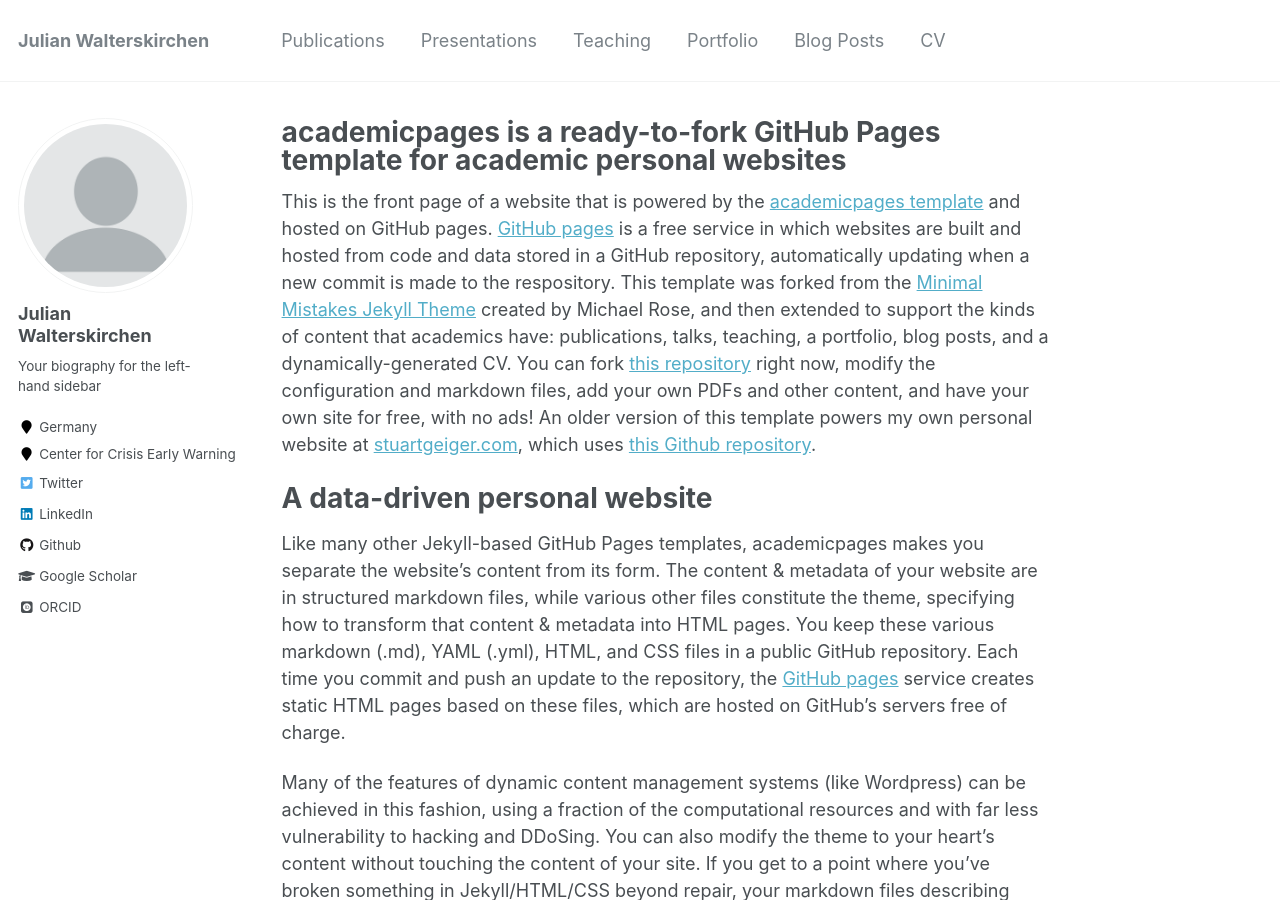
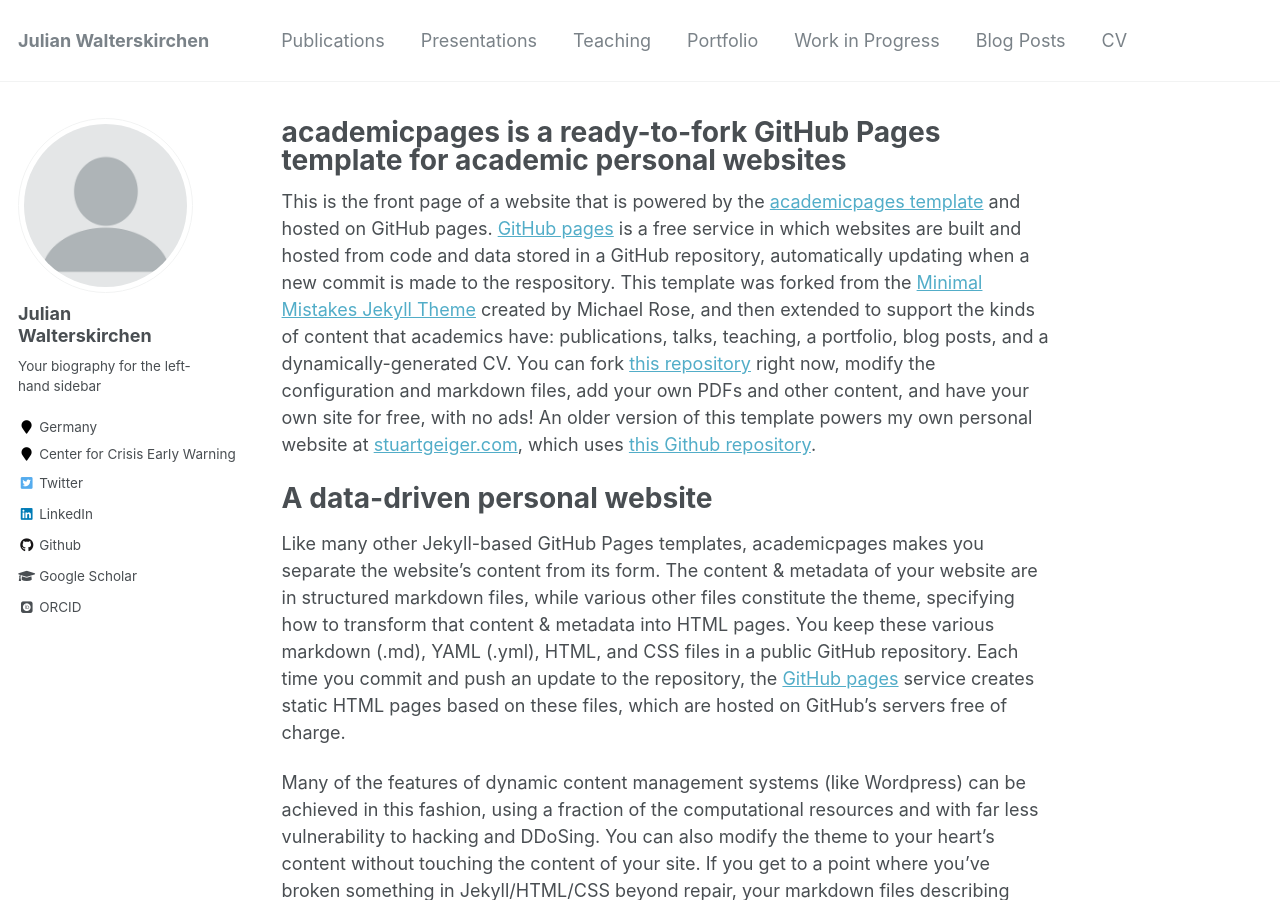
Before and after one commit to jwalterskirchen/jwalterskirchen.github.io, a Jekyll site: the page built from _pages/about.md, in a window 1280 px wide and 900 px high. Built offline with Jekyll 4.4.1, drawn with Linux system fonts in a browser that asks for light colours; some web fonts are replaced.

Commit message:
Update navigation.yml

```diff
--- a/_data/navigation.yml
+++ b/_data/navigation.yml
@@ -12,6 +12,9 @@
   - title: "Portfolio"
     url: /portfolio/
 
+  - title: "Work in Progress"
+    url: /work_in_progress/
+
   - title: "Blog Posts"
     url: /year-archive/
 
```
